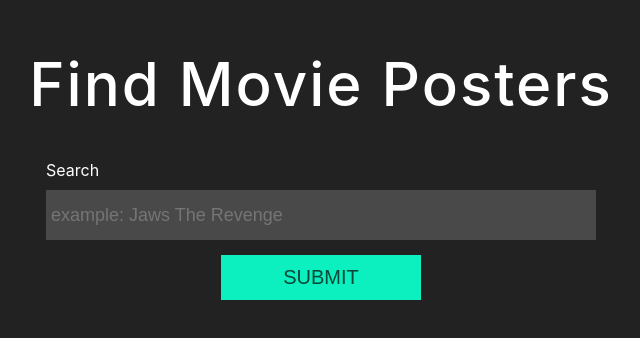
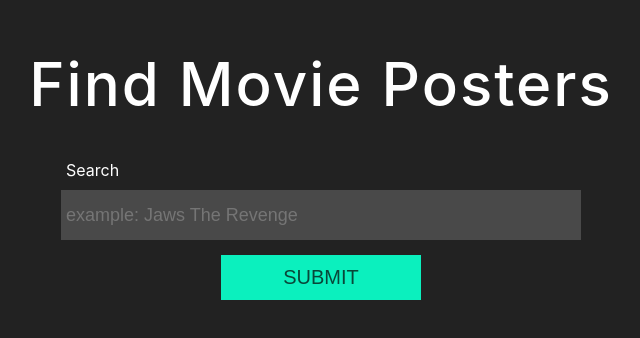
Before and after one commit to pacalabre/react-movie-search, a React (Create React App) app: page / in a window 1280 px wide. Shown: the part 152-490 px from the top of the page, without its empty margins (319-959 px from the left). Built offline with nearby package versions, Linux system fonts and the light colour scheme.

Commit message:
Small html / css tweaks and for the html label, switched out the attribute for with htmlFor because of a JSX conflict.

```diff
--- a/src/App.css
+++ b/src/App.css
@@ -2,7 +2,7 @@
   text-align: center;
 }
 
-h1 {
+.page-title {
   font-size: 3.75rem;
   letter-spacing: 2px;
   margin-top: 200px;
--- a/src/App.js
+++ b/src/App.js
@@ -16,7 +16,7 @@ function App() {
 
   return (
     <main className="App">
-      <h1>Find Movie Posters</h1>
+      <h1 className="page-title">Find Movie Posters</h1>
       <MovieSearch
         setHasSearched={setHasSearched}
         setIsLoading={setIsLoading}
--- a/src/MovieSearch/MovieSearch.css
+++ b/src/MovieSearch/MovieSearch.css
@@ -3,7 +3,7 @@
   flex-direction: column;
   justify-content: center;
   align-items: center;
-  max-width: 550px;
+  max-width: 510px;
   margin: auto;
 }
 
@@ -14,7 +14,6 @@
 
 .movie-search-input {
   height: 40px;
-  max-width: 540px;
   width: 100%;
   font-size: 18px;
   padding: 5px;
--- a/src/MovieSearch/MovieSearch.js
+++ b/src/MovieSearch/MovieSearch.js
@@ -13,7 +13,6 @@ export function MovieSearch({
 
   const getMovies = async () => {
     setIsLoading(true);
-    setSearchTerm("");
     try {
       const response = await fetch(API_URL);
       const movies = await response.json();
@@ -28,10 +27,11 @@ export function MovieSearch({
     setIsLoading(false);
     setHasSearched(true);
     setLastSearch(searchTerm);
+    setSearchTerm("");
   };
   return (
     <form className="movie-search-form">
-      <label className="movie-search-label" for="search">
+      <label className="movie-search-label" htmlFor="search">
         Search
       </label>
       <input
```
